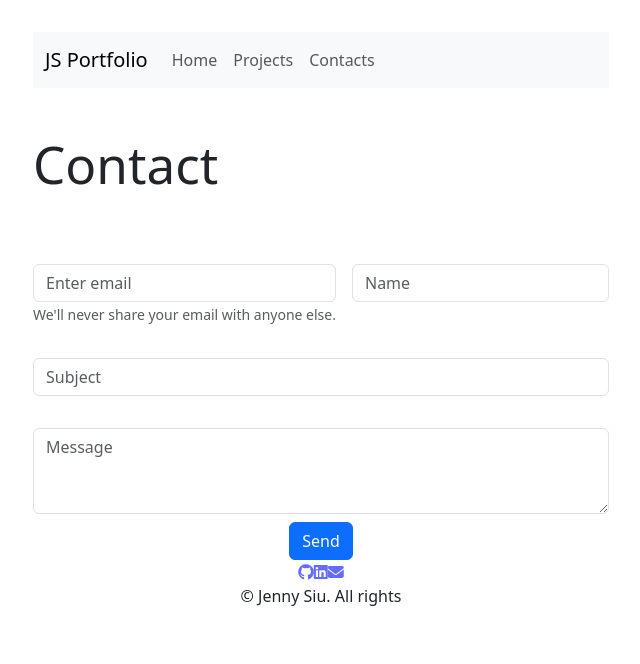
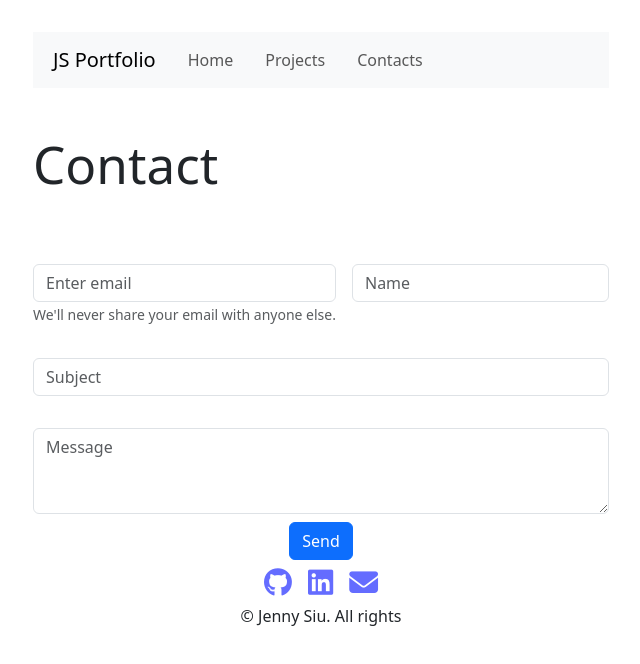
Before and after one commit to jennysiu/jennysReactPortfolio, a React (Vite) app: page /contact in a window 1280 px wide. Shown: the top 664 px of the page, without its empty margins (319-959 px from the left). Built offline with nearby package versions, Linux system fonts and the light colour scheme.

Commit message:
footer layout

```diff
--- a/src/components/Footer/index.jsx
+++ b/src/components/Footer/index.jsx
@@ -1,23 +1,23 @@
 import '@fortawesome/fontawesome-free/css/all.css';
+import './style.css';
 
 function Footer() {
   return (
     <footer>
-      <section className="socialBadges">
-        <a className="" href="https://github.com/jennysiu">
-          <i class="fa-brands fa-github"></i>
+      <section className="footer-links">
+        <a href="https://github.com/jennysiu">
+          <i className="fa-brands fa-github"></i>
         </a>
         <a href="https://www.linkedin.com/in/jenny-siu-534576156/">
-          <i class="fa-brands fa-linkedin"></i>
+          <i className="fa-brands fa-linkedin"></i>
         </a>
         <a href="mailto:jenny.siu79@gmail.com">
-          <i class="fa-solid fa-envelope"></i>
+          <i className="fa-solid fa-envelope"></i>
         </a>
       </section>
       <p>© Jenny Siu. All rights</p>
     </footer>
   )
-
 }
 
 export default Footer;
--- a/src/components/Footer/style.css
+++ b/src/components/Footer/style.css
@@ -0,0 +1,8 @@
+/* footer css */
+
+a {
+  margin: 0 0.5rem;
+}
+.footer-links {
+  font-size: 1.8rem;
+}
```
